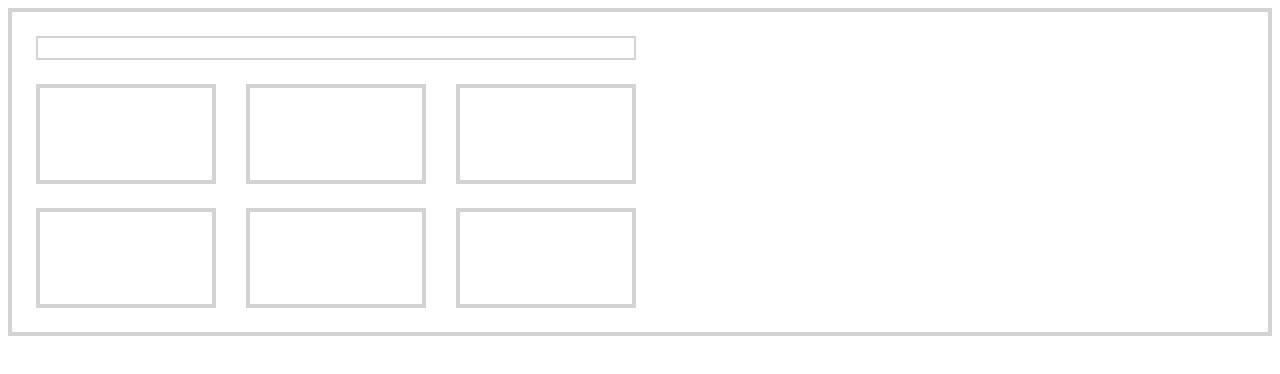
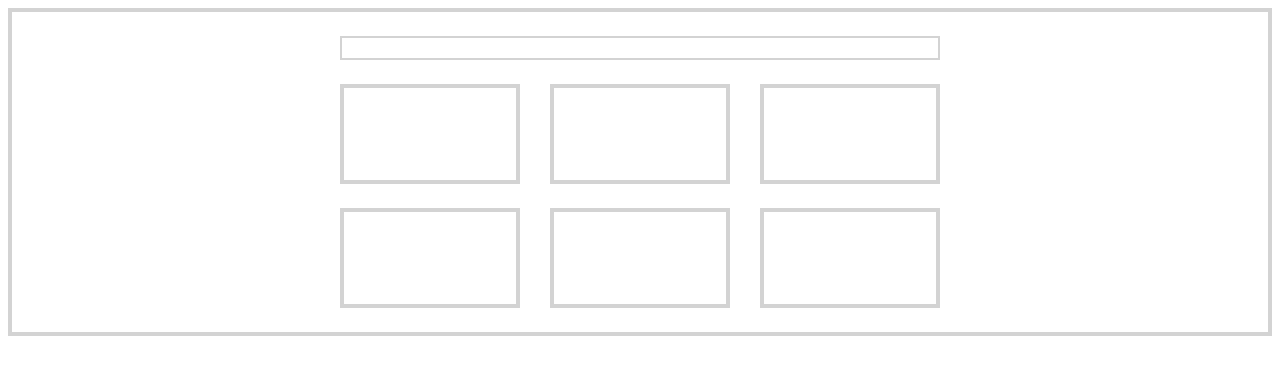
Before and after one commit to Manampa/FLEX-box, a plain HTML site: page index.html in a window 1280 px wide. Drawn offline with Linux system fonts and the light colour scheme.

Commit message:
more best practice

```diff
--- a/styles.css
+++ b/styles.css
@@ -8,14 +8,13 @@
 .container {
     border: 4px solid lightgrey;
     padding: 24px 24px 0 24px;
-    display: flex;
-    justify-content: space-between;
 
 
 }
 .row {
     width: 100%;
     max-width: 600px;
+    margin: 0 auto;
 
 }
 
```
